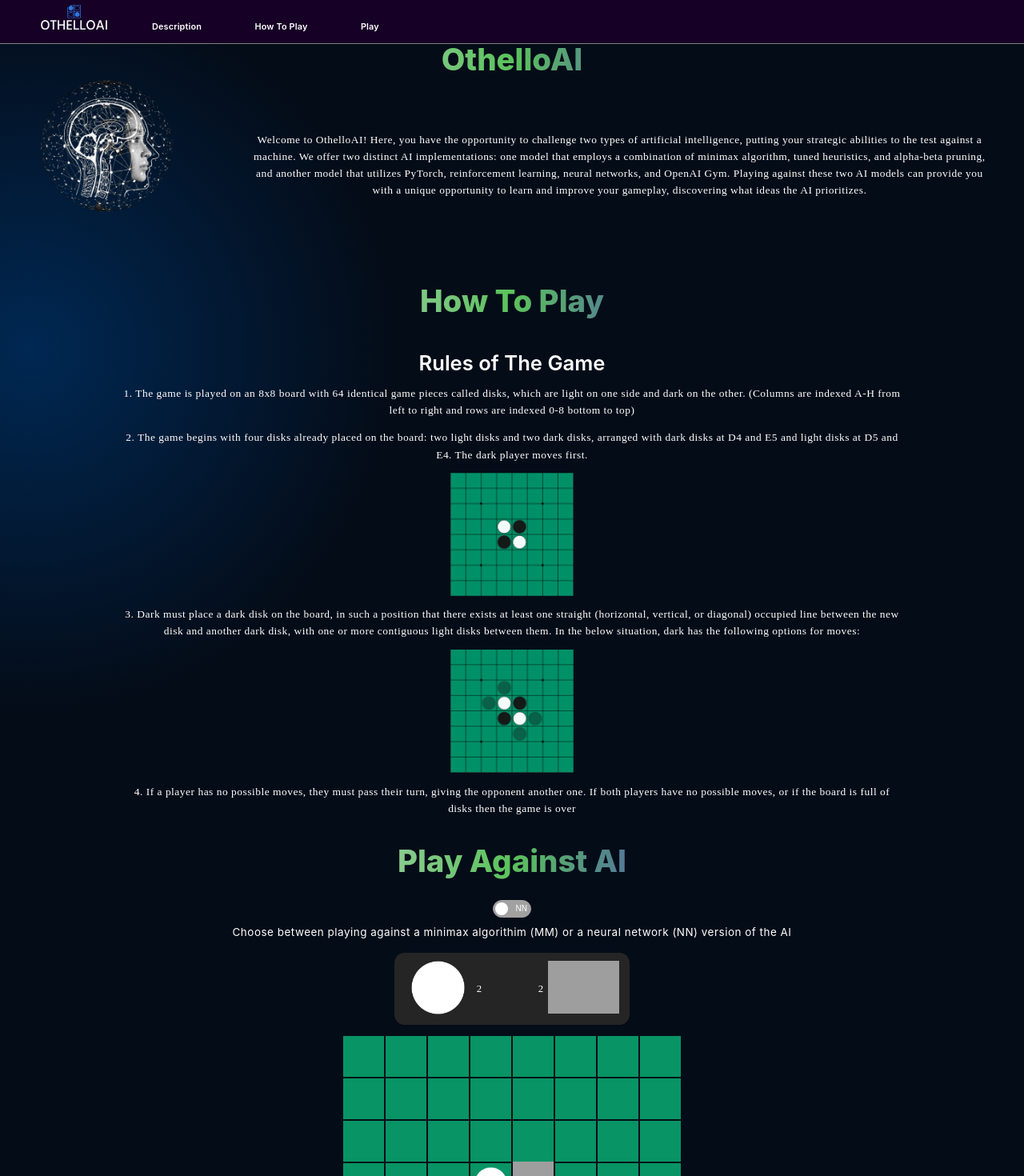
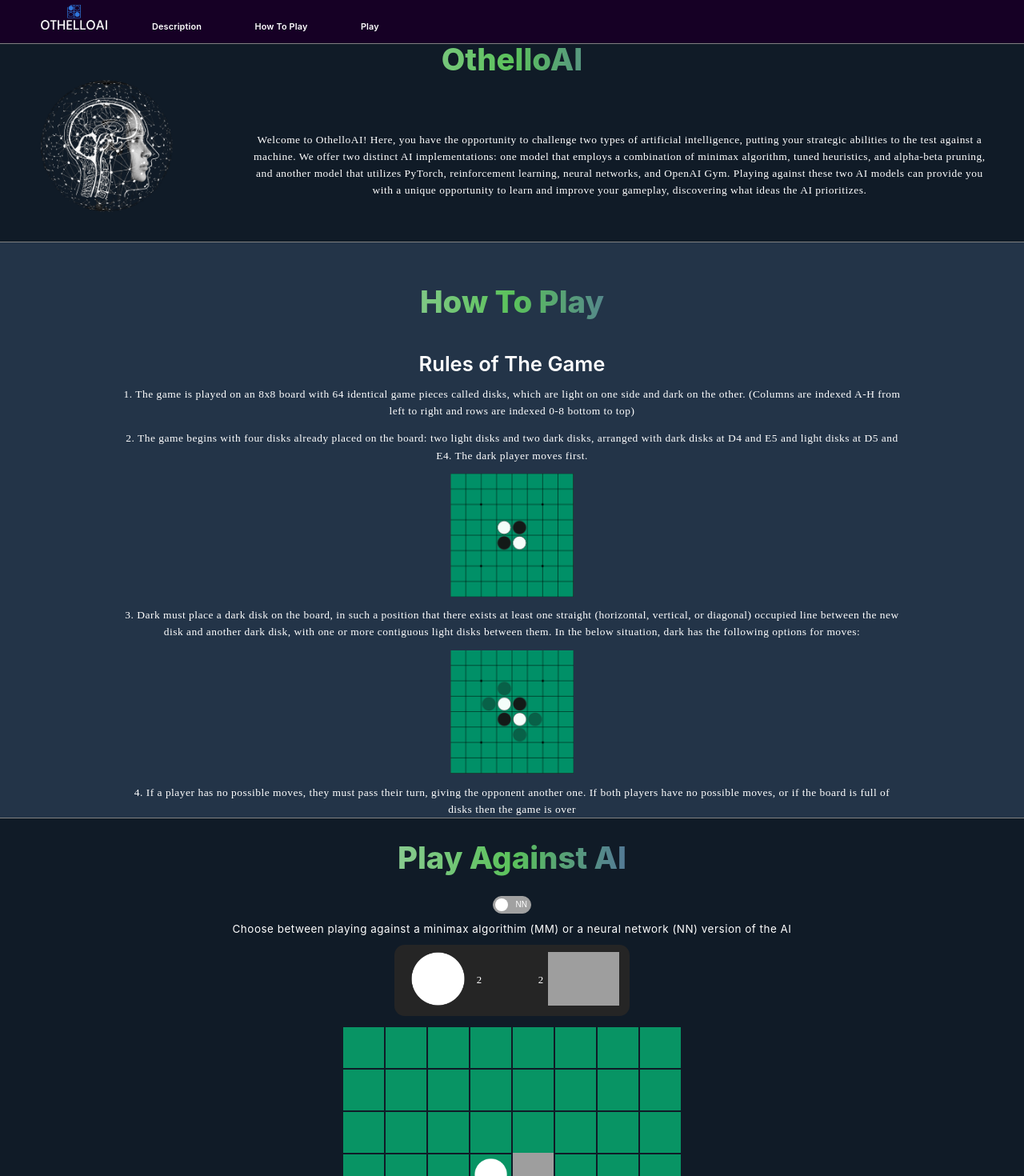
Before and after one commit to adityakak/othello, a React (Create React App) app in the folder othellogui/: page / in a window 1280 px wide. Shown: the top 1470 px of the page at 80% size. Built offline with nearby package versions, Linux system fonts and the light colour scheme; grey boxes are pictures that could not be loaded.

Commit message:
changing bg

```diff
--- a/othellogui/src/App.css
+++ b/othellogui/src/App.css
@@ -15,21 +15,24 @@ a {
 }
 
 .othello_bg {
+  background: #101B27;
+  border-bottom: 1px solid gray;
 
-  background:-moz-radial-gradient(circle at 3% 25%, rgba(0, 40, 83, 1) 0%, rgba(4, 12, 24, 1) 25%);
+  /* background:-moz-radial-gradient(circle at 3% 25%, rgba(0, 40, 83, 1) 0%, rgba(4, 12, 24, 1) 25%);
 
-  /* safari 5.1+,chrome 10+ */
   background:-webkit-radial-gradient(circle at 3% 25%, rgba(0, 40, 83, 1) 0%, rgba(4, 12, 24, 1) 25%);
 
-  /* opera 11.10+ */
   background:-o-radial-gradient(circle at 3% 25%, rgba(0, 40, 83, 1) 0%, rgba(4, 12, 24, 1) 25%);
 
-  /* ie 10+ */
   background:-ms-radial-gradient(circle at 3% 25%, rgba(0, 40, 83, 1) 0%, rgba(4, 12, 24, 1) 25%);
 
-  /* global 92%+ browsers support */
-  background:radial-gradient(circle at 3% 25%, rgba(0, 40, 83, 1) 0%, rgba(4, 12, 24, 1) 25%);
+  background:radial-gradient(circle at 3% 25%, rgba(0, 40, 83, 1) 0%, rgba(4, 12, 24, 1) 25%); */
 
+}
+
+.othello_bg_alternate {
+  background: #233448;
+  border-bottom: 1px solid gray;
 }
 
 .section__padding {
--- a/othellogui/src/App.tsx
+++ b/othellogui/src/App.tsx
@@ -9,7 +9,11 @@ function App (): JSX.Element {
       <Navbar />
       <div className='othello_bg'>
         <Header />
+      </div>
+      <div className='othello_bg_alternate'>
         <Information />
+      </div>
+      <div className='othello_bg'>
         <BoardFeatures />
       </div>
       <Footer />
--- a/othellogui/src/components/board/board.css
+++ b/othellogui/src/components/board/board.css
@@ -11,5 +11,5 @@
 }
 
 .othello_play {
-    margin-top: .5vw;
+    margin-top: 0vw;
 }
--- a/othellogui/src/containers/information/information.css
+++ b/othellogui/src/containers/information/information.css
@@ -1,9 +1,9 @@
 #learn {
-    scroll-margin-top: 5vw;
+    scroll-margin-top: 2vw;
 }
 
 .othello_information {
-    margin-top: 4vw;
+    padding-top: 4vw;
 }
 
 .othello_information h1 {
```
